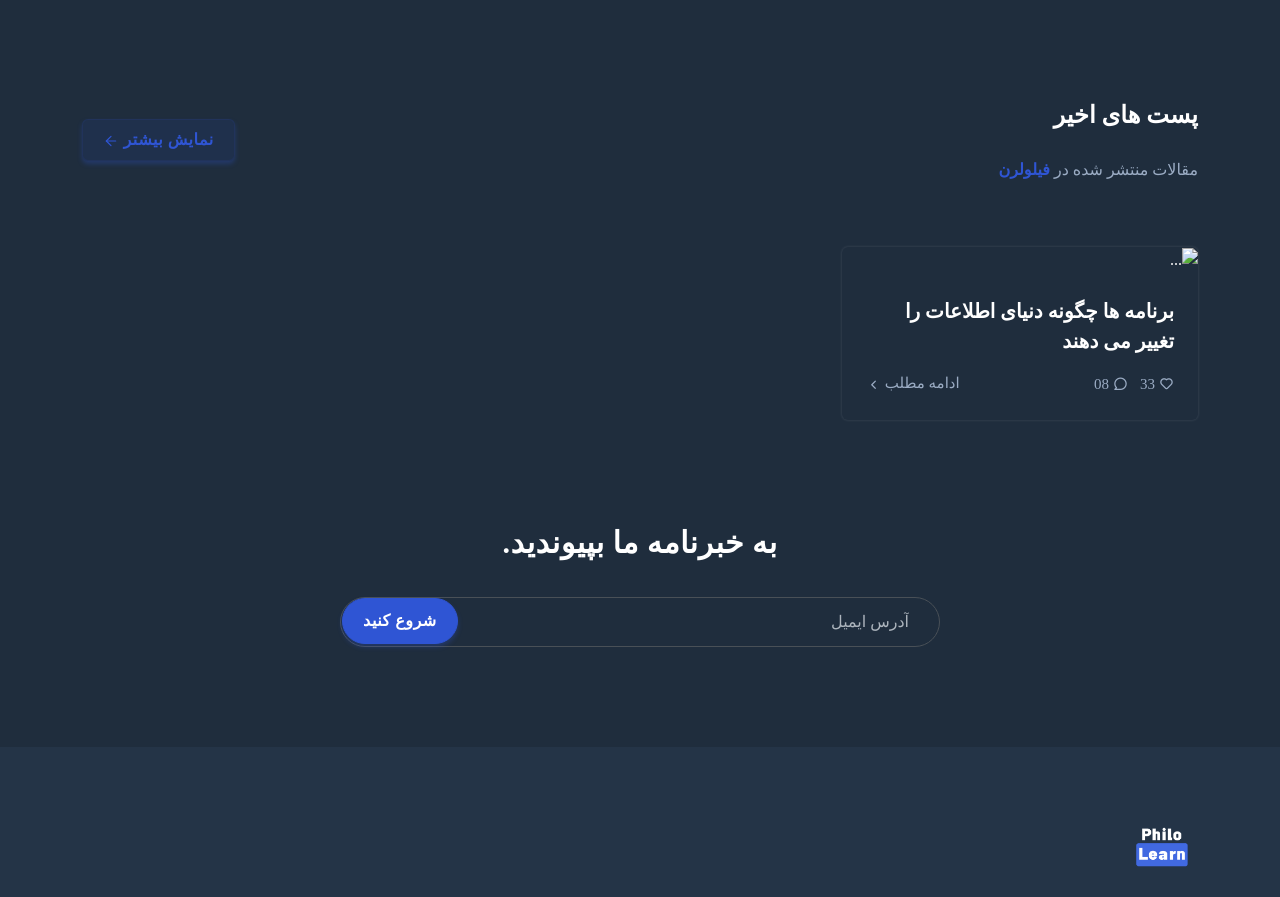
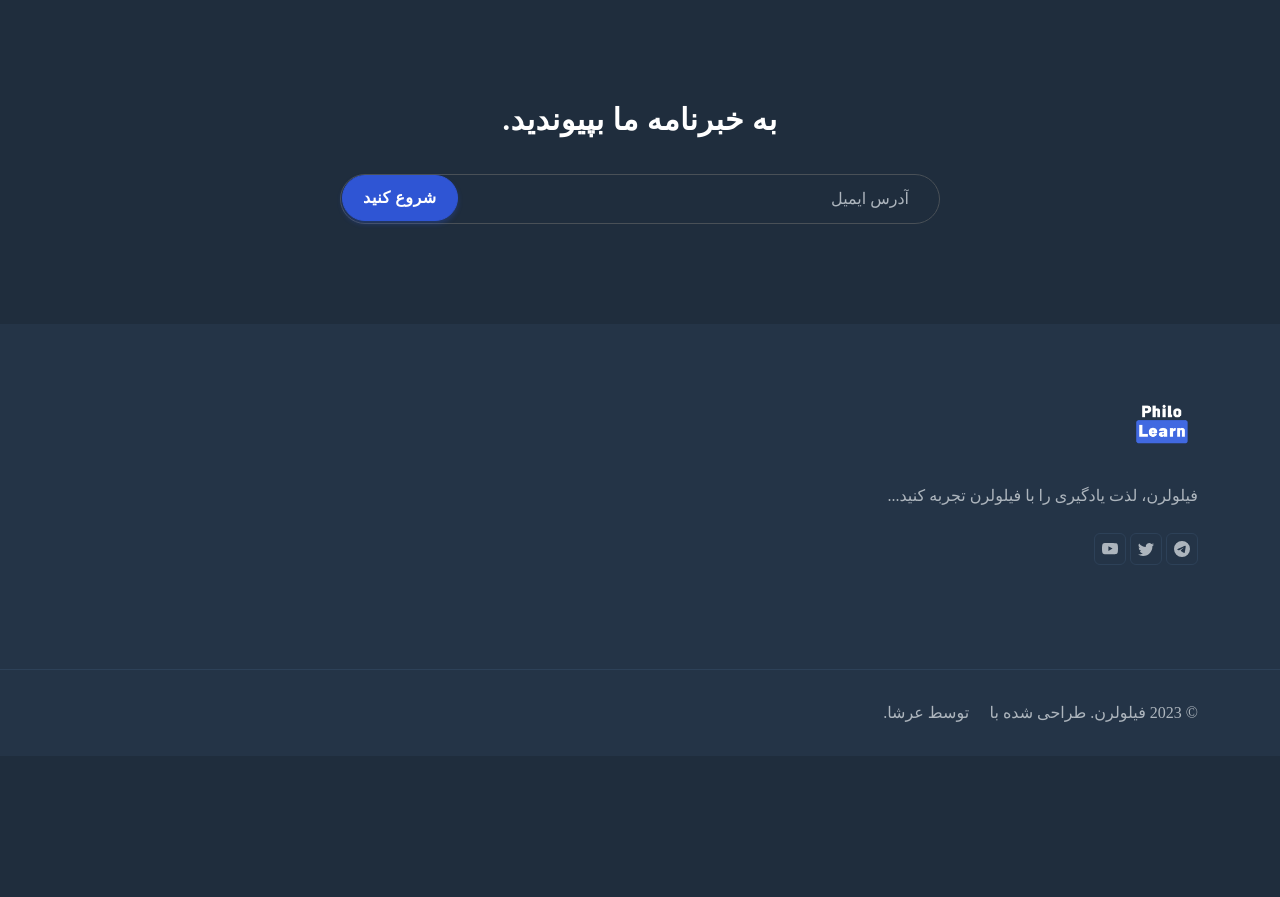
Before and after one commit to PhiloLearn/philolearn.github.io, a plain HTML site: page index.html in a window 1280 px wide. Shown: the part 2098-2995 px from the top of the page. After the commit the page ends 2854 px from the top, so only its background shows below. Drawn offline with nearby package versions, Linux system fonts and the light colour scheme; a web font is replaced by a local one.

Commit message:
Update index.html

```diff
--- a/index.html
+++ b/index.html
@@ -211,48 +211,7 @@
                     </div><!--end row-->
             </div><!--end container-->
 
-            <div class="container mt-100 mt-60">
-                <div class="row align-items-center mb-4 pb-2">
-                    <div class="col-md-8">
-                        <div class="section-title text-center text-md-start">
-                            <h4 class="mb-4">پست های اخیر</h4>
-                            <p class="text-muted mb-0 para-desc">مقالات منتشر شده در <span class="text-primary fw-bold">فیلولرن </span></p>
-                        </div>
-                    </div><!--end col-->
 
-                    <div class="col-md-4 mt-4 mt-sm-0">
-                        <div class="text-center text-md-end">
-                            <a href="/blog" class="btn btn-soft-primary">نمایش بیشتر <svg xmlns="http://www.w3.org/2000/svg" width="24" height="24" viewBox="0 0 24 24" fill="none" stroke="currentColor" stroke-width="2" stroke-linecap="round" stroke-linejoin="round" class="feather feather-arrow-left fea icon-sm"><line x1="19" y1="12" x2="5" y2="12"></line><polyline points="12 19 5 12 12 5"></polyline></svg></a>
-                        </div>
-                    </div><!--end col-->
-                </div><!--end row-->
-
-                <div class="row">
-                    <div class="col-lg-4 col-md-6 mt-4 pt-2">
-                        <div class="card blog rounded border-0 shadow overflow-hidden">
-                            <div class="position-relative">
-                                <img src="images/blog/04.jpg" class="card-img-top" alt="...">
-                                <div class="overlay rounded-top bg-dark"></div>
-                            </div>
-                            <div class="card-body content">
-                                <h5><a href="javascript:void(0)" class="card-title title text-dark">برنامه ها چگونه دنیای اطلاعات را تغییر می دهند</a></h5>
-                                <div class="post-meta d-flex justify-content-between mt-3">
-                                    <ul class="list-unstyled mb-0">
-                                        <li class="list-inline-item me-2 mb-0"><a href="javascript:void(0)" class="text-muted like"><i class="uil uil-heart me-1"></i>33</a></li>
-                                        <li class="list-inline-item"><a href="javascript:void(0)" class="text-muted comments"><i class="uil uil-comment me-1"></i>08</a></li>
-                                    </ul>
-                                    <a href="page-blog-detail.html" class="text-muted readmore">ادامه مطلب  <i class="uil uil-angle-left-b align-middle"></i></a>
-                                </div>
-                            </div>
-                            <div class="author">
-                                <small class="text-light user d-block"><i class="uil uil-user"></i> کالوین لورس</small>
-                                <small class="text-light date"><i class="uil uil-calendar-alt"></i> اردیبهشت 1400</small>
-                            </div>
-                        </div>
-                    </div><!--end col-->
-
-                </div><!--end row-->
-            </div>
 
             <div class="container mt-100 mt-60">
                 <div class="row justify-content-center">
```
